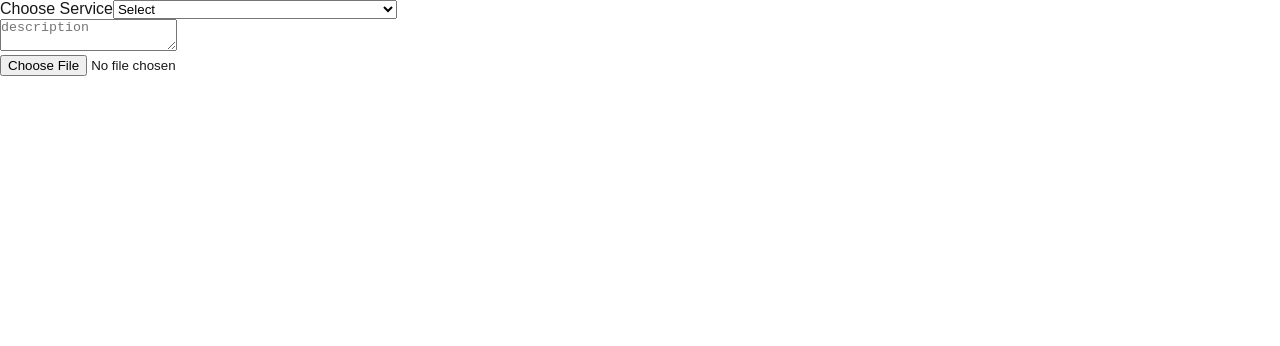
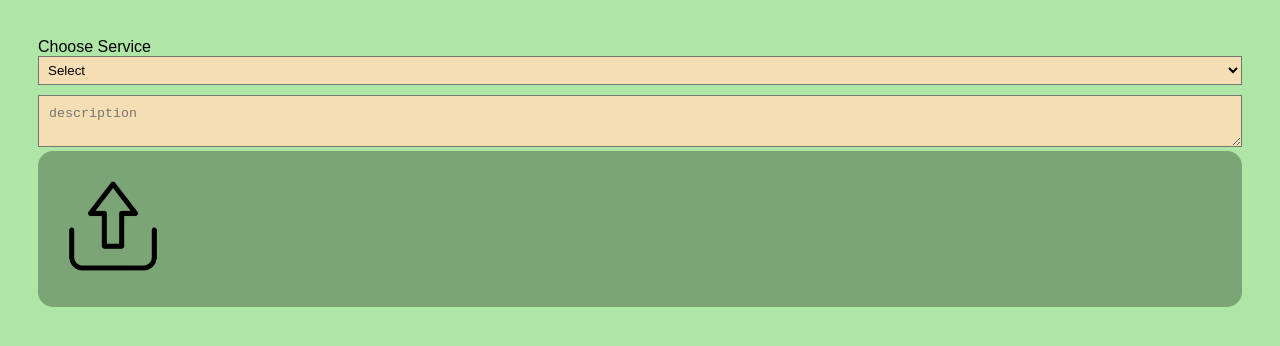
Before and after one commit to Raman-Shakya/Trash-Track, a Next.js app: page /household/support in a window 1280 px wide. Shown: the top 346 px of the page. Built offline with nearby package versions, Linux system fonts and the light colour scheme.

Commit message:
support style

```diff
--- a/src/app/household/support/page.js
+++ b/src/app/household/support/page.js
@@ -1,14 +1,18 @@
 "use client";
 
+import Image from 'next/image';
+import styles from './page.module.css'
 import { useRef, useState, useEffect } from 'react';
 
 export default function Support() {
-    return <div>
+    return <div className={`${styles.support}`}>
         <div>
-            <label>Choose Service</label>
-            <select required>
+            <label className={`${styles.label}`}>Choose Service</label>
+            <select required className={`${styles.selector}`}>
                 <option>Select</option>
                 <option>Request Pickup</option>
+                <option>Request Pickup for Biodegradable</option>
+                <option>Request Pickup for Non-Biodegradable</option>
                 <option>Report Illegal Dumping</option>
                 <option>Schedule Urgent Pickup (Hazardous Waste)</option>
                 <option>Report Overfilled Public Bins</option>
@@ -18,10 +22,13 @@ export default function Support() {
             </select>
         </div>
         <div>
-            <textarea placeholder='description'></textarea>
+            <textarea placeholder='description' className={`${styles.textArea}`}></textarea>
         </div>
-        <div>
-            <input type='file' accept='image/*'></input>
+        <div className={styles.card}>
+            <label htmlFor='img-input'>
+                <Image src={"/upload.png"} alt='upload' width={150} height={150}/>
+            </label>
+            <input id='img-input' type='file' accept='image/*' className={styles.input}></input>
         </div>
     </div>;
 }
--- a/src/app/household/support/page.module.css
+++ b/src/app/household/support/page.module.css
@@ -0,0 +1,41 @@
+.support {
+    background-color: #aee6a6;
+    color: black;
+    height: 100vh;
+    width: 100vw;
+    padding: 38px;
+}
+
+.selector {
+    padding: 5px;
+    background-color: wheat;
+    width: 100%;
+    margin-bottom: 10px;
+    color: black;
+}
+
+.description {
+    width: 100%;
+}
+
+.textArea {
+    width: 100%;
+    padding: 10px;
+    background-color: wheat;
+    color: black;
+}
+
+.label {
+    margin-bottom: 10px;
+}
+
+.input {
+    visibility: hidden;
+}
+
+.card {
+    background-color: #7ca577;
+    border-radius: 15px;
+    box-shadow: 5px 5px 10;
+
+}
```
Also changed, not shown: public/upload.png (added).
